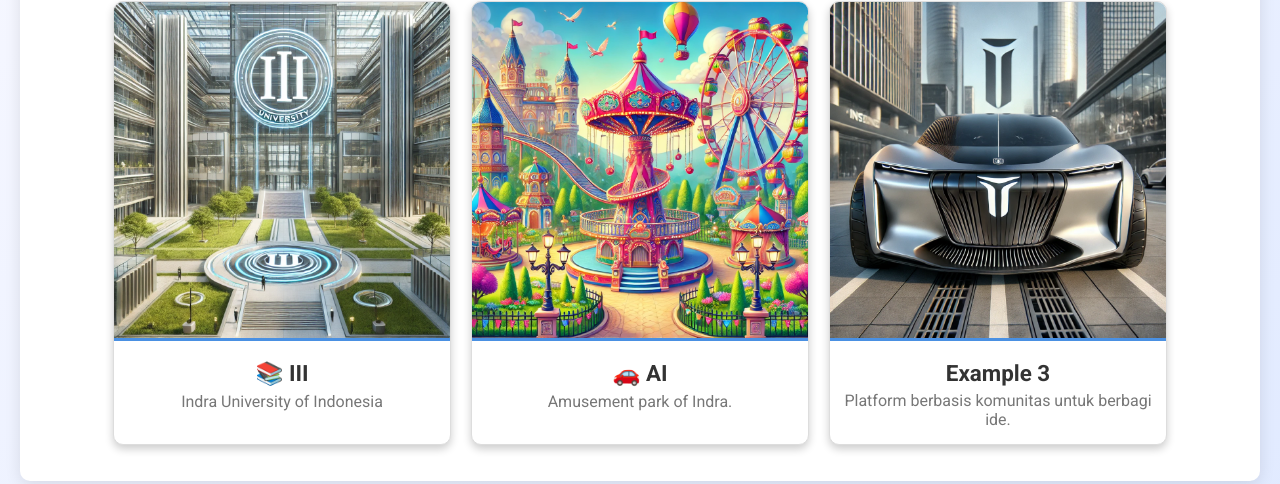
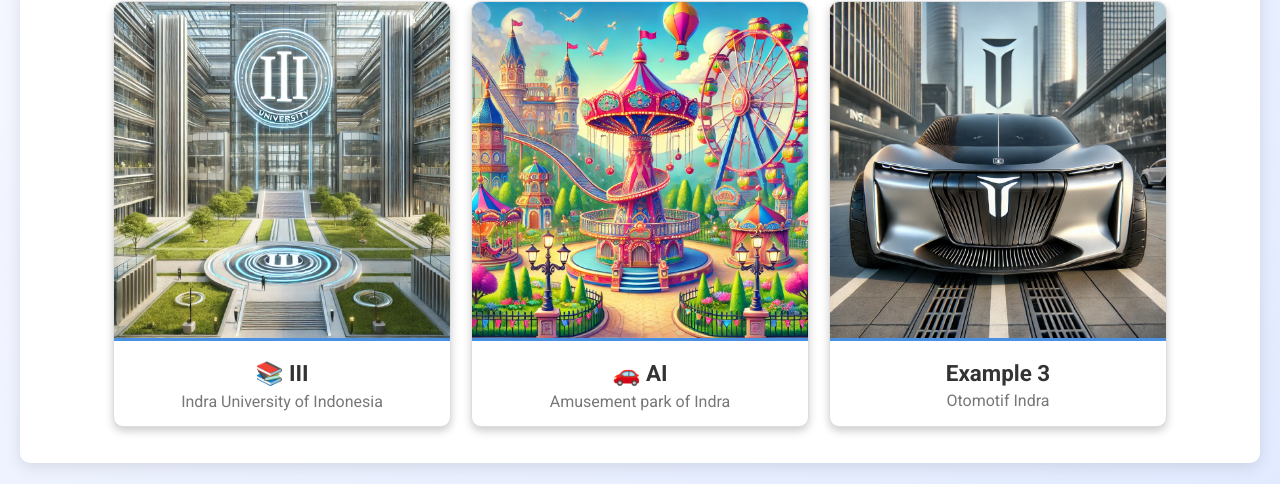
Before and after one commit to indra9252/studyindracode1, a plain HTML site: page listwebsite.html in a window 1280 px wide. Shown: the part 316-800 px from the top of the page. Drawn offline with Linux system fonts and the light colour scheme.

Commit message:
Update listwebsite.html

```diff
--- a/listwebsite.html
+++ b/listwebsite.html
@@ -28,14 +28,14 @@
                     <a href="https://example2.com" target="_blank">
                         <img src="amusement park.webp" alt="Example 2">
                         <h3>🚗 AI</h3>
-                        <p>Amusement park of Indra.</p>
+                        <p>Amusement park of Indra</p>
                     </a>
                 </li>
                 <li>
                     <a href="https://example3.com" target="_blank">
                         <img src="Mobil I.webp" alt="Example 3">
                         <h3> Example 3</h3>
-                        <p>Platform berbasis komunitas untuk berbagi ide.</p>
+                        <p>Otomotif Indra</p>
                     </a>
                 </li>
             </ul>
```
